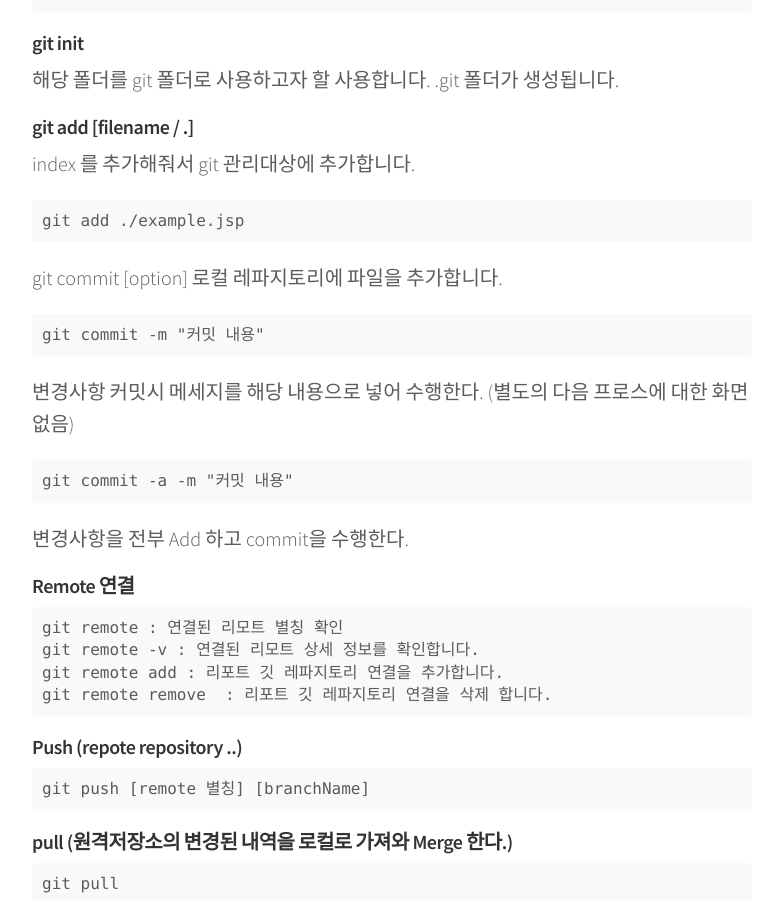
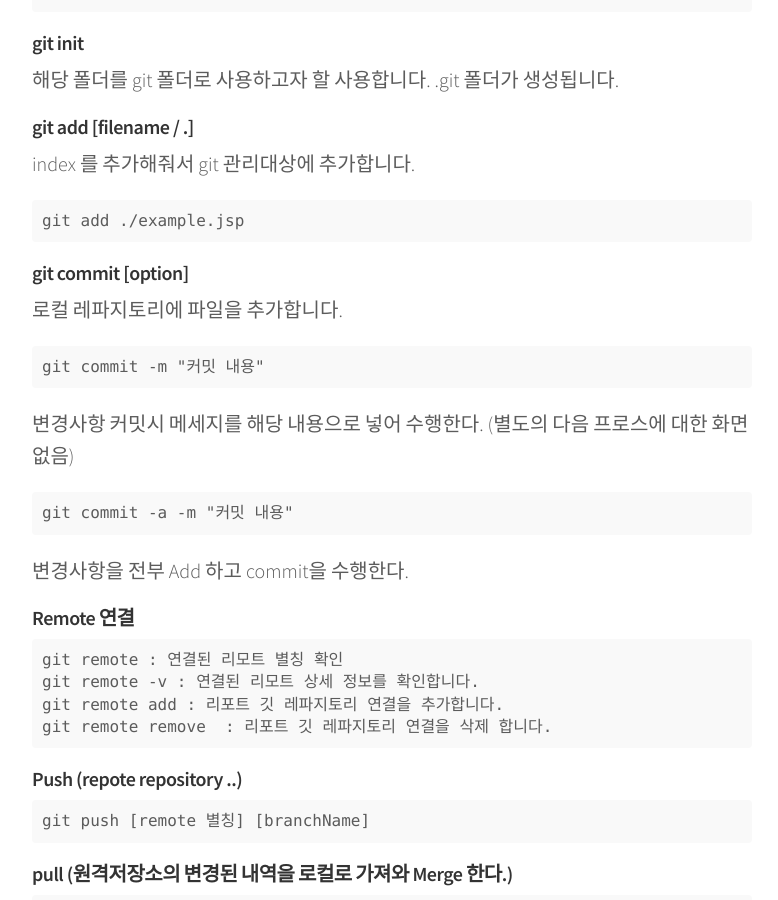
Before and after one commit to qnfzks55/jijong.github.io, a Jekyll site: the page built from _posts/2016-12-06-basicgit.md, in a window 1280 px wide and 900 px high, scrolled down 980 px. Shown: the whole window, without its empty margins (248-1026 px from the left). Built offline with Jekyll 4.4.1, drawn with Linux system fonts in a browser that asks for light colours; nearby versions of some CDN libraries; comment, search, counter and statistics services are not loaded.

```diff
--- a/_posts/2016-12-06-basicgit.md
+++ b/_posts/2016-12-06-basicgit.md
@@ -30,7 +30,8 @@ index 를 추가해줘서 git 관리대상에 추가합니다.
 
     git add ./example.jsp
 
-git commit [option] 로컬 레파지토리에 파일을 추가합니다.
+##### git commit [option]
+로컬 레파지토리에 파일을 추가합니다.
 
     git commit -m "커밋 내용"
 
```
